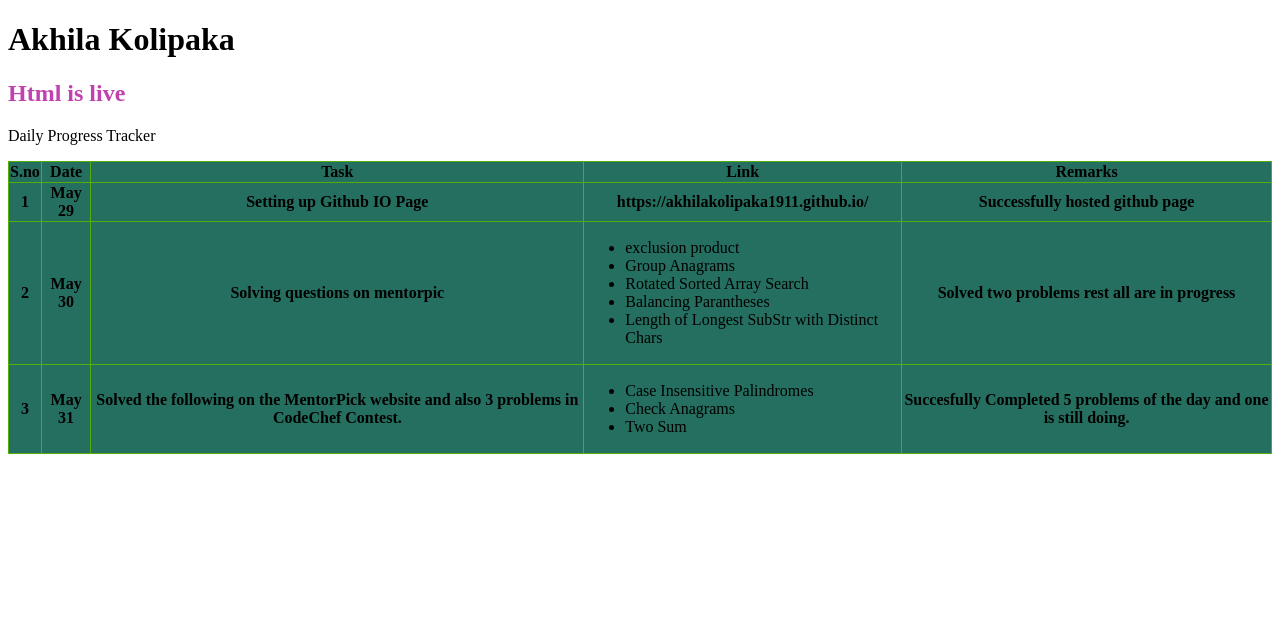
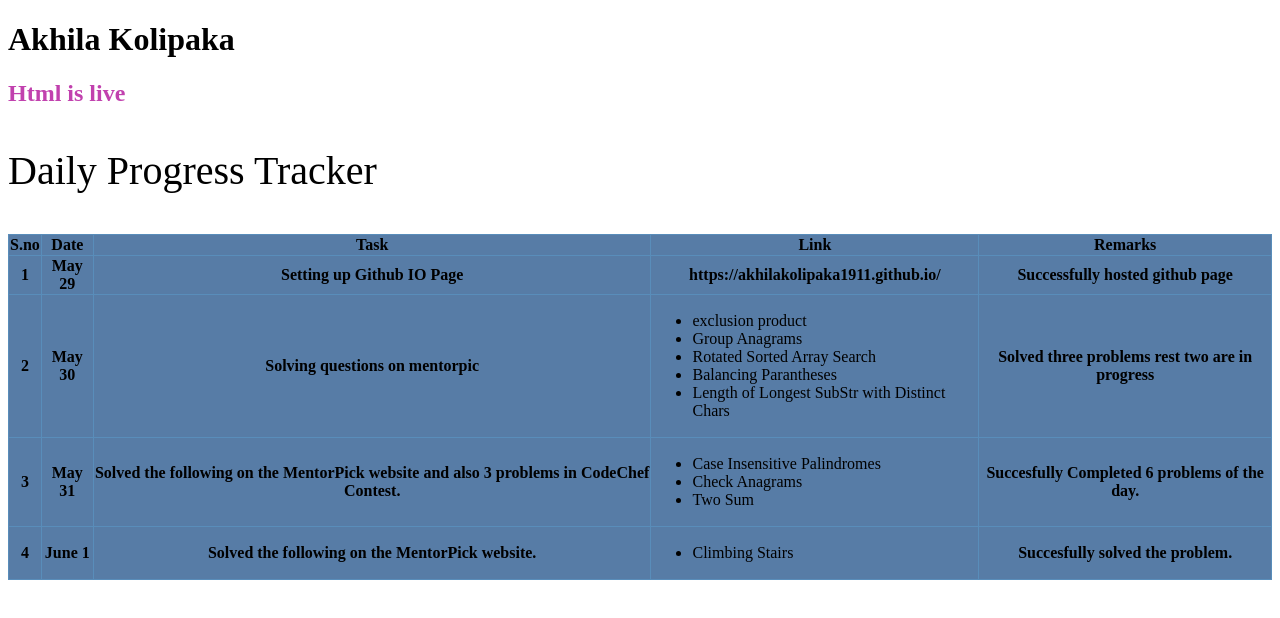
Before and after one commit to AkhilaKolipaka1911/AkhilaKolipaka1911.github.io, a plain HTML site: page index.html in a window 1280 px wide. Drawn offline with Linux system fonts and the light colour scheme.

Commit message:
updated june 1 work

```diff
--- a/index.html
+++ b/index.html
@@ -39,7 +39,7 @@
 
             </ul>
             </td>
-            <th>Solved two problems rest all are in progress</th>
+            <th>Solved three problems rest two are in progress</th>
         </tr>
         <tr>
             <th>3</th>
@@ -52,8 +52,19 @@
 
             </ul>
             </td>
-            <th>Succesfully Completed 5 problems of the day and one is still doing.</th>
+            <th>Succesfully Completed 6 problems of the day.</th>
         </tr>
+        <tr>
+            <th>4</th>
+            <th>June 1</th>
+            <th>Solved the following on the MentorPick website.</th>
+            <td><ul>
+                <li>Climbing Stairs</li>
+            </ul>
+            </td>
+            <th>Succesfully solved the problem.</th>
+        </tr>
+
 
 
     </table>
--- a/style.css
+++ b/style.css
@@ -2,10 +2,14 @@
 h2{
     color:rgb(193, 65, 174)
 }
+p{
+  font-size: 40px;
+
+}
 table, th, td {
-    border: 1px solid rgb(84, 174, 10);
+    border: 1px solid rgb(89, 141, 186);
     border-collapse: collapse;
   }
   th, td {
-    background-color: #246f60;
+    background-color: #577ca6;
   }
```
